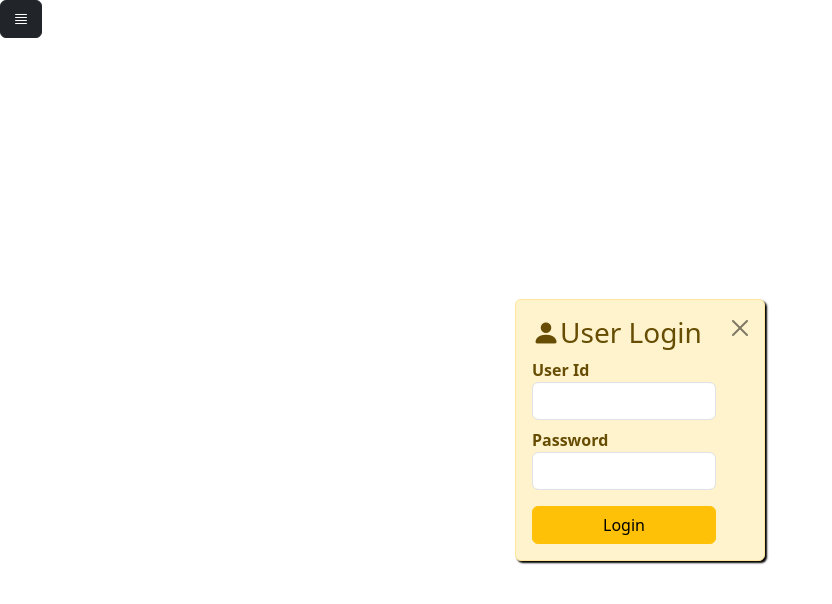
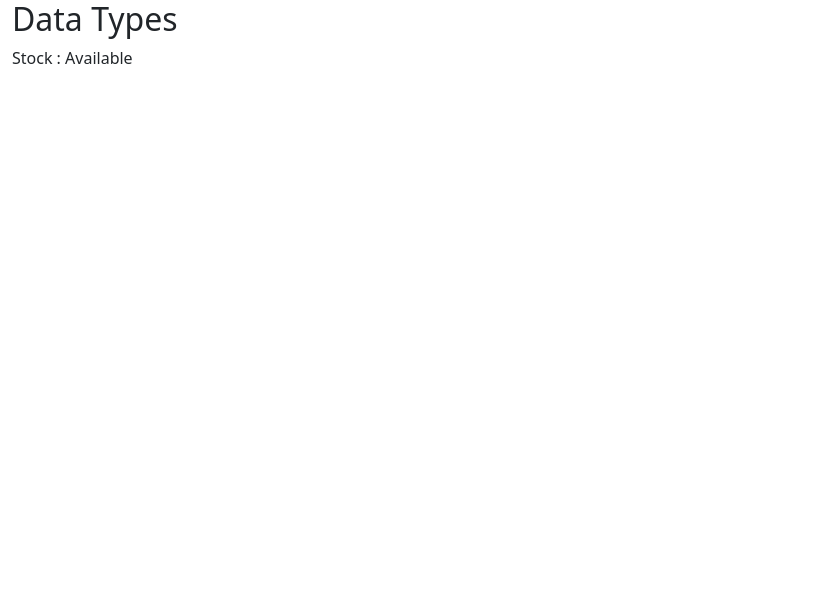
Before and after one commit to shutirtha-roy/react-practice, a React (Create React App) app in the folder 2. react-setup-with-bundles/shopping-react/: page / in a window 1280 px wide. Shown: the top 604 px of the page, without its empty margins (0-832 px from the left). Built offline with nearby package versions, Linux system fonts and the light colour scheme.

Commit message:
imp code added

```diff
--- /dev/null
+++ b/2. react-setup-with-bundles/shopping-react/src/components/data-binding/data-binding.jsx
@@ -0,0 +1,10 @@
+export function DataBinding() {
+    var Stock = true;
+
+    return(
+        <div className="container-fluid">
+            <h2>Data Types</h2>
+            Stock : {(Stock == true) ? "Available" : "Out of Stock"}
+        </div>
+    )
+}
--- a/2. react-setup-with-bundles/shopping-react/src/index.js
+++ b/2. react-setup-with-bundles/shopping-react/src/index.js
@@ -7,11 +7,12 @@ import { Login } from './components/login/login';
 import '../node_modules/bootstrap/dist/css/bootstrap.css';
 import '../node_modules/bootstrap-icons/font/bootstrap-icons.css';
 import * as bootstrap from "bootstrap";
+import { DataBinding } from './components/data-binding/data-binding';
 
 const root = ReactDOM.createRoot(document.getElementById('root'));
 root.render(
   <React.StrictMode>
-    <Login />
+    <DataBinding />
   </React.StrictMode>
 );
 
```
